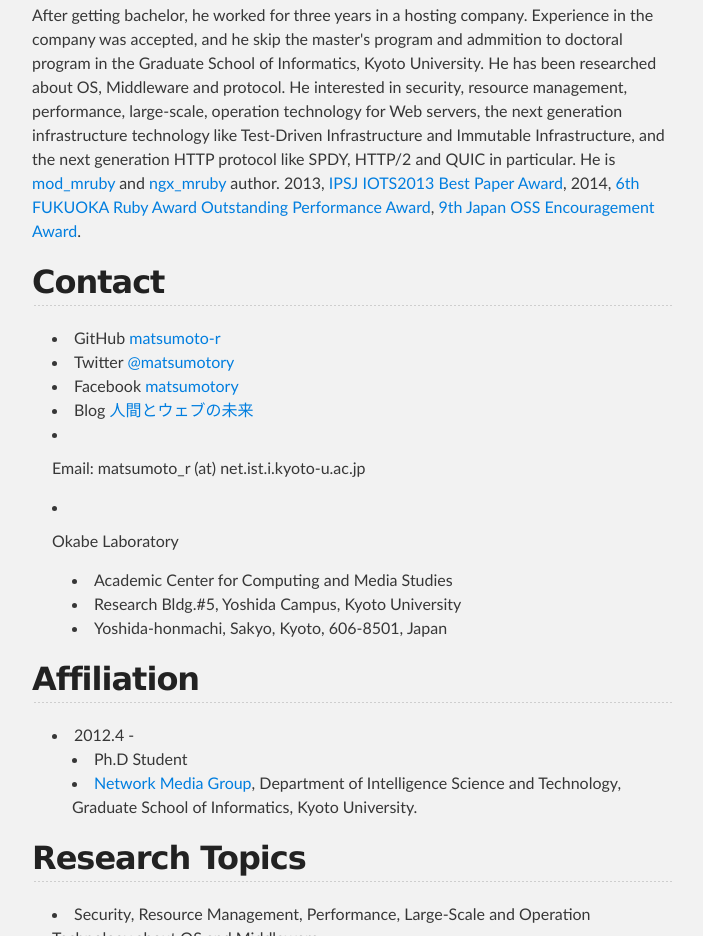
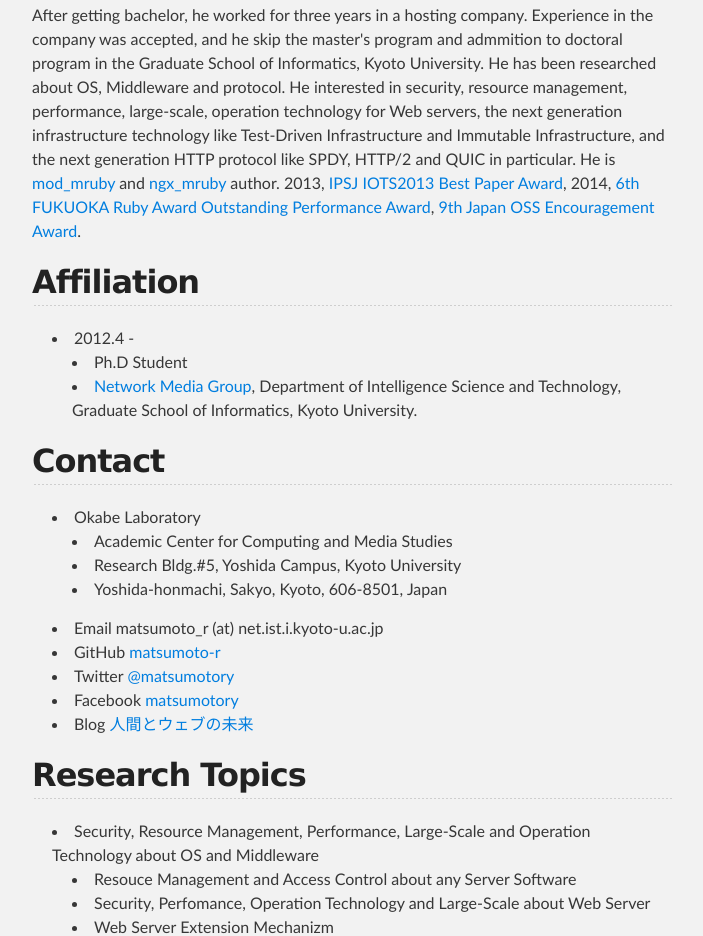
Before and after one commit to matsumoto-r/matsumotory-en, a plain HTML site: page index.html in a window 1280 px wide. Shown: the part 454-1390 px from the top of the page, without its empty margins (288-991 px from the left). Drawn offline with Linux system fonts and the light colour scheme.

```diff
--- a/index.html
+++ b/index.html
@@ -39,28 +39,6 @@
 <p>After getting bachelor, he worked for three years in a hosting company. Experience in the company was accepted, and he skip the master's program and admmition to doctoral program in the Graduate School of Informatics, Kyoto University. He has been researched about OS, Middleware and protocol. He interested in security, resource management, performance, large-scale, operation technology for Web servers, the next generation infrastructure technology like Test-Driven Infrastructure and Immutable Infrastructure, and the next generation HTTP protocol like SPDY, HTTP/2 and QUIC in particular. He is <a href="http://matsumoto-r.github.io/mod_mruby/">mod_mruby</a> and <a href="http://matsumoto-r.github.io/ngx_mruby/">ngx_mruby</a> author. 2013, <a href="http://iot.ipsj.or.jp/iots/2013/award">IPSJ IOTS2013 Best Paper Award</a>, 2014, <a href="http://www.myfukuoka.com/news/2014-fukuoka-ruby-award-winners.html">6th FUKUOKA Ruby Award Outstanding Performance Award</a>, <a href="http://www.ossforum.jp/ossaward9th2">9th Japan OSS Encouragement Award</a>.</p>
 
 <h2>
-<a name="contact" class="anchor" href="#contact"><span class="octicon octicon-link"></span></a>Contact</h2>
-
-<ul>
-<li>GitHub    <a href="https://github.com/matsumoto-r">matsumoto-r</a>
-</li>
-<li>Twitter   <a href="https://twitter.com/matsumotory">@matsumotory</a>
-</li>
-<li>Facebook  <a href="https://www.facebook.com/matsumotory">matsumotory</a>
-</li>
-<li>Blog      <a href="http://blog.matsumoto-r.jp/">人間とウェブの未来</a>
-</li>
-<li><p>Email: matsumoto_r (at) net.ist.i.kyoto-u.ac.jp</p></li>
-<li>
-<p>Okabe Laboratory</p>
-
-<ul>
-<li>Academic Center for Computing and Media Studies</li>
-<li>Research Bldg.#5, Yoshida Campus, Kyoto University</li>
-<li>Yoshida-honmachi, Sakyo, Kyoto, 606-8501, Japan</li>
-</ul>
-</li>
-</ul><h2>
 <a name="affiliation" class="anchor" href="#affiliation"><span class="octicon octicon-link"></span></a>Affiliation</h2>
 
 <ul>
@@ -71,6 +49,27 @@
 <li>
 <a href="http://www.net.ist.i.kyoto-u.ac.jp/">Network Media Group</a>, Department of Intelligence Science and Technology, Graduate School of Informatics, Kyoto University.</li>
 </ul>
+</li>
+</ul><h2>
+<a name="contact" class="anchor" href="#contact"><span class="octicon octicon-link"></span></a>Contact</h2>
+
+<ul>
+<li>Okabe Laboratory
+
+<ul>
+<li>Academic Center for Computing and Media Studies</li>
+<li>Research Bldg.#5, Yoshida Campus, Kyoto University</li>
+<li>Yoshida-honmachi, Sakyo, Kyoto, 606-8501, Japan</li>
+</ul>
+</li>
+<li>Email      matsumoto_r (at) net.ist.i.kyoto-u.ac.jp</li>
+<li>GitHub    <a href="https://github.com/matsumoto-r">matsumoto-r</a>
+</li>
+<li>Twitter   <a href="https://twitter.com/matsumotory">@matsumotory</a>
+</li>
+<li>Facebook  <a href="https://www.facebook.com/matsumotory">matsumotory</a>
+</li>
+<li>Blog      <a href="http://blog.matsumoto-r.jp/">人間とウェブの未来</a>
 </li>
 </ul><h2>
 <a name="research-topics" class="anchor" href="#research-topics"><span class="octicon octicon-link"></span></a>Research Topics</h2>
```
Also changed, not shown: params.json (+1 -1 lines).
